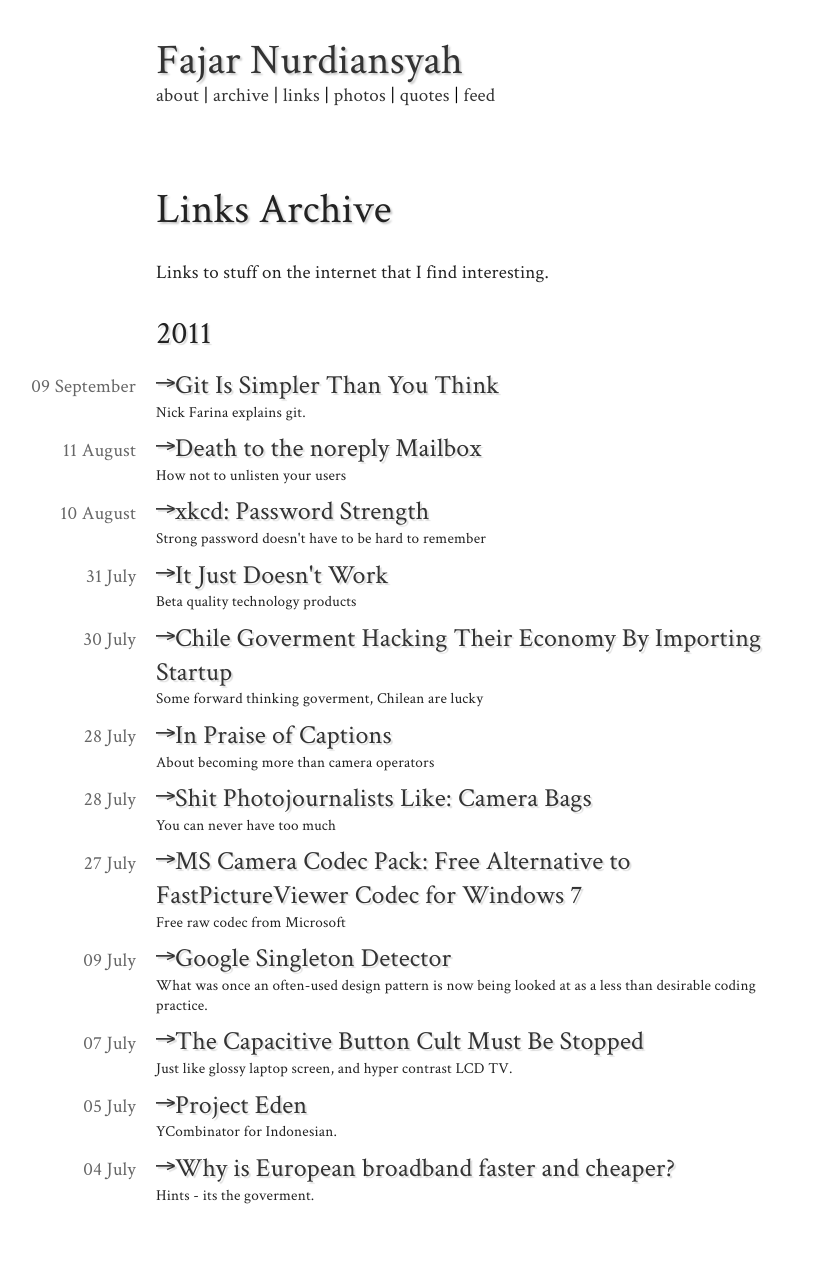
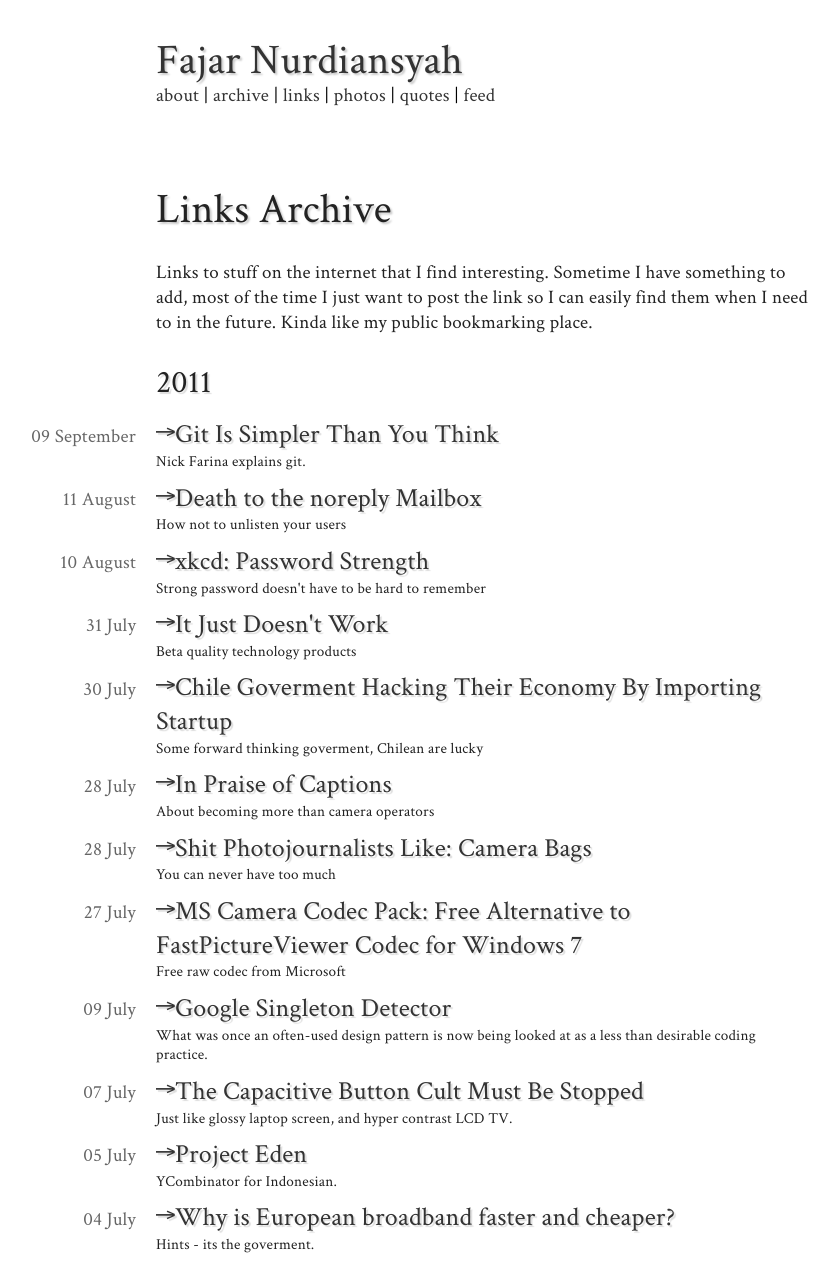
Before and after one commit to fajarnurdiansyah/fajarnurdiansyah.github.com, a Jekyll site: the page built from links/index.html, in a window 1280 px wide. Shown: the whole page, without its empty margins (158-996 px from the left). Built offline with Jekyll 4.4.1, drawn with Linux system fonts in a browser that asks for light colours; Markdown is read by kramdown in place of the engine named in the settings; before the commit the page ends 1224 px from its top, so only the background shows below that.

Commit message:
More description for the links page.
Make it more descriptive and not so empty.

```diff
--- a/links/index.html
+++ b/links/index.html
@@ -4,7 +4,10 @@ title: Fajar Nurdiansyah
 ---
 
 <h1>Links Archive</h1>
-<article><p>Links to stuff on the internet that I find interesting.</p></article>
+<article><p>Links to stuff on the internet that I find interesting. Sometime
+I have something to add, most of the time I just want to post the link so I
+can easily find them when I need to in the future. Kinda like my public
+bookmarking place.</p></article>
 {% for post in site.categories.links %}
 
     {% if forloop.first %}
```
